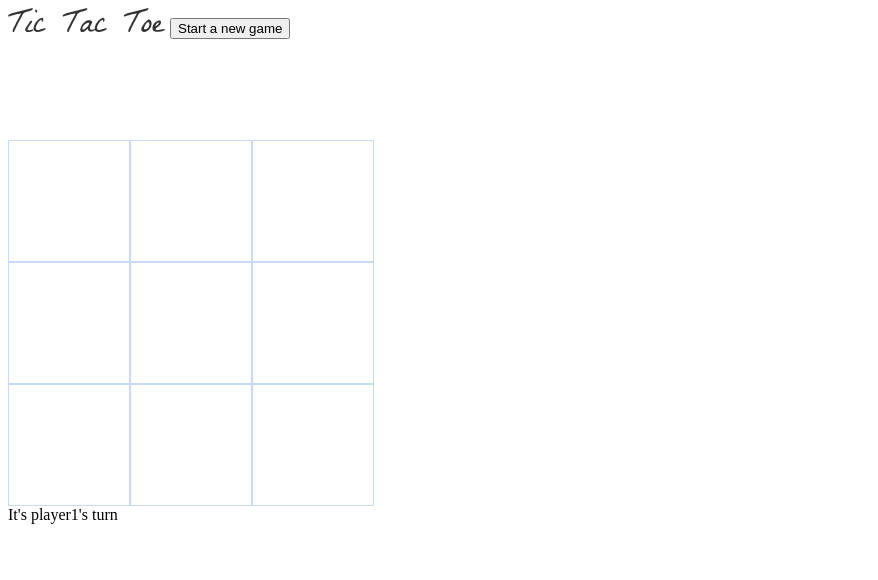
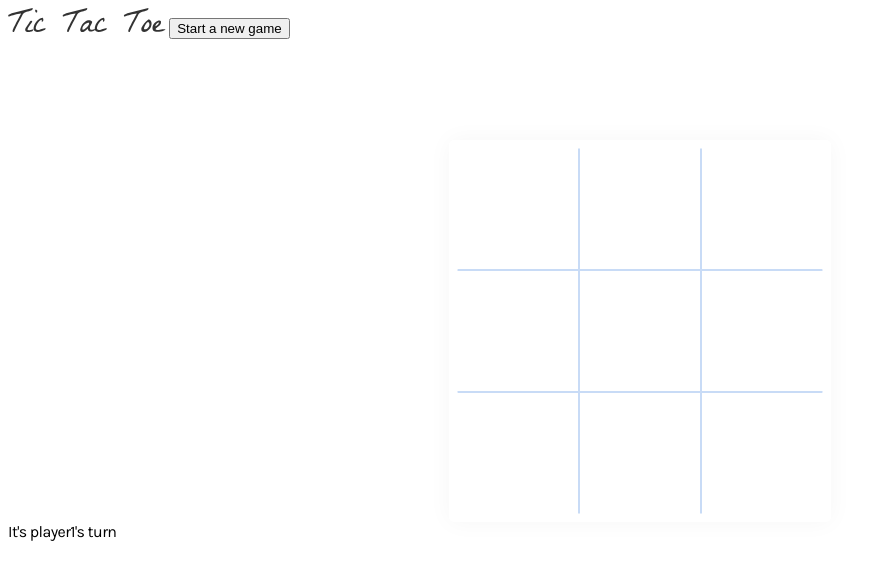
Before and after one commit to awkircher/tictactoe, a plain HTML site: page index.html in a window 1280 px wide. Both pictures are taken after a click on the button "Start Playing". Shown: the whole page, without its empty margins (0-878 px from the left). Drawn offline with Linux system fonts and the light colour scheme; a web font is replaced by a local one.

Commit message:
Styling and edge cases

```diff
--- a/index.html
+++ b/index.html
@@ -2,7 +2,7 @@
 <html>
     <head>
         <title>Tic Tac Toe</title>
-        <link href="https://fonts.googleapis.com/css2?family=La+Belle+Aurore&family=Nunito:wght@400;600&display=swap" rel="stylesheet">
+        <link href="https://fonts.googleapis.com/css2?family=Karla&display=swap" rel="stylesheet">
         <link href="styles.css" rel="stylesheet">
     </head>
     <body>
@@ -21,15 +21,15 @@
             </form>
         </div>
         <div id="gameboard">
-            <div data-index="0" class="board available"></div>
-            <div data-index="1" class="board available"></div>
-            <div data-index="2" class="board available"></div>
-            <div data-index="3" class="board available"></div>
-            <div data-index="4" class="board available"></div>
-            <div data-index="5" class="board available"></div>
-            <div data-index="6" class="board available"></div>
-            <div data-index="7" class="board available"></div>
-            <div data-index="8" class="board available"></div>
+            <div data-index="0" class="available cursorX"></div>
+            <div data-index="1" class="available cursorX"></div>
+            <div data-index="2" class="available cursorX"></div>
+            <div data-index="3" class="available cursorX"></div>
+            <div data-index="4" class="available cursorX"></div>
+            <div data-index="5" class="available cursorX"></div>
+            <div data-index="6" class="available cursorX"></div>
+            <div data-index="7" class="available cursorX"></div>
+            <div data-index="8" class="available cursorX"></div>
         </div>
         <div id="currentPlayer"></div>
         <div id="gameOver"></div>
--- a/script2.js
+++ b/script2.js
@@ -3,11 +3,13 @@ const Game = (function() {
     const player2 = Player();
     player1.marker = "X";
     player2.marker = "O";
+    let count = 0; //declared here so we can reset it when the game starts
     const start = function(event) {
         event.preventDefault();
         const element = event.target;
         player1.name = element[0].value;
         player2.name = element[1].value;
+        count = 0;
         console.log("you called start.");
     };
     const getPlayer = function(number) {
@@ -16,7 +18,6 @@ const Game = (function() {
         } return player2;
     };
     const countCreator = () => { //object prototype that can count up
-        let count = 0;
         return () => {
             count++;
             console.log(`count is ${count}`);
@@ -25,16 +26,12 @@ const Game = (function() {
             } return "X";
         };
     };
-
     const countTurn = countCreator(); //keep track of turns by calling countTurn()
-
-    const play = function(event) {
-        const element = event.target;
+    const play = function(element) {
         const whoseTurn = countTurn(); //returns X or O
         console.log(`board position is ${element.dataset.index}`);
         return [whoseTurn, element.dataset.index];
     }
-
     const threeInARow = [
         ['0','1','2'], //top row
         ['3','4','5'], //mid row
@@ -71,7 +68,6 @@ const Game = (function() {
         check = itemsToCheck.some((isWinner), currentBoard);
         return check; //true or false
     };
-
     return {start, getPlayer, play, winner};
 });
 
@@ -108,10 +104,17 @@ const Board = (function() {
 })();
 
 const View = (function() {
-    const showPlayer = function(player) {
-        console.log("you called showPlayer. player is " + player);
+    const setPlayer = function(marker, player1, player2) {
+        console.log(`you called setPlayer. marker is ${marker}, player1 is ${player1}, player2 is ${player2}`);
         const element = document.querySelector("#currentPlayer");
-        return element.textContent=`It's ${player.name}'s turn`;
+        const space = document.querySelectorAll("#gameboard div");
+        if (marker === 'X') {
+            return element.textContent=`It's ${player1.name}'s turn`;
+        } else {
+            space.classList.toggle("cursorX");
+            space.classList.toggle("cursorO");
+            return element.textContent=`It's ${player2.name}'s turn`;
+        }
     };
     const gameOver = function(marker, player1, player2) {
         console.log(`you called gameOver. marker is ${marker}`);
@@ -122,18 +125,25 @@ const View = (function() {
             return element.textContent=`Game over! ${player2.name} wins`
         };
     };
-    const fillBoard = (spaces) => {
+    const update = (action, spaces) => {
         spaces.forEach((element, index) => {
             const space = document.querySelector(`#gameboard div[data-index='${index}']`);
-            if (element != "") {
-                space.classList.add(`marker${element}`);
-                space.classList.add("selected");
-                space.classList.remove("available");
-            } else {
-                space.classList.add("available");
-            };
+            if (action == 'fill') {
+                if (element != "") {
+                    space.classList.add(`marker${element}`);
+                    space.classList.add('selected');
+                    space.classList.remove("available");
+                } else {
+                    space.classList.add('available');
+                };
+            } else if (action == 'clear') {
+                space.classList = "";
+                space.classList.add('available');
+            } else { //action == 'disable'
+                space.classList.add('selected');
+            }
         });
-    }
+    };
     const toggleVisibility = () => {
         form.classList.toggle('hidden');
         restart.classList.toggle('hidden');
@@ -141,7 +151,7 @@ const View = (function() {
     const resetForm = () => {
         form.reset();
     }
-    return {showPlayer, fillBoard, toggleVisibility, resetForm, gameOver};
+    return {setPlayer, update, toggleVisibility, resetForm, gameOver};
 });
 
 const game = Game();
@@ -151,8 +161,8 @@ const restart = document.querySelector("#restart");
 const boardDom = document.querySelector("#gameboard");
 function setupGame(event) {
     game.start(event);
-    view.fillBoard(Board.spaces);
-    view.showPlayer(game.getPlayer(1));
+    view.update('fill', Board.spaces);
+    view.setPlayer('X', game.getPlayer(1), game.getPlayer(2));
     view.toggleVisibility();
 };
 function playTurn(event) {
@@ -161,13 +171,15 @@ function playTurn(event) {
         event.preventDefault();
         return false;
     } else {
-        const turn = game.play(event); //turn will equal an array with a marker and a board position
+        const turn = game.play(element); //turn will equal an array with a marker and a board position
         const update = Board.update(turn);
         console.log(update);
-        view.fillBoard(Board.spaces);
+        view.setPlayer(turn[0], game.getPlayer(1), game.getPlayer(2))
+        view.update('fill', Board.spaces);
         const won = game.winner(turn[1], Board.spaces);
         if (won) {
-            view.gameOver(turn[0], game.getPlayer(1), game.getPlayer(2)); //pass the last marker played
+            view.gameOver(turn[0], game.getPlayer(1), game.getPlayer(2)); //passes the last marker played
+            view.update('disable', Board.spaces);
         }
     }
 };
@@ -175,7 +187,7 @@ function playNew(event) {
     Board.clear();
     view.resetForm();
     view.toggleVisibility();
-    view.fillBoard(Board.spaces); //this needs to remove old marker classes if being called after .clear()
+    view.update('clear', Board.spaces);
 }
 
 form.addEventListener("submit", setupGame);
--- a/styles.css
+++ b/styles.css
@@ -1,15 +1,22 @@
+body {
+    font-family: 'Karla', sans-serif;
+    letter-spacing: -0.6px;
+}
+
 .hidden {
     visibility: hidden;
 }
 
-.board {
-    width: 122px;
-    height: 122px;
+.available {
+    cursor: default;
 }
 
-.available:hover {
-    cursor: pointer;
-    background-color: #c8dbf6;
+.availableX {
+    cursor: url('images/markerX.svg'), auto;
+}
+
+.availableO {
+    cursor: url('images/markerO.svg'), auto;
 }
 
 .selected:hover {
@@ -31,13 +38,60 @@
 }
 
 #gameboard {
-    width: 372px;
-    height: 366px;
     display: flex;
     flex-flow: wrap;
+    width: 366px;
+    height: 366px;
+    padding: 8px;
+    margin: auto;
+    box-shadow: 0px 0px 24px rgba(0,0,0,0.04);
+    border-radius: 5px;
 }
 
 #gameboard div {
+    width: 122px;
+    height: 122px;
     box-sizing: border-box;
-    border: thin solid #c8dbf6;
+    border-radius: 0px;
+    border: 1px solid #c8dbf6;
 }
+
+#gameboard div:nth-of-type(1) {
+    border-radius: 5px 0 0 0;
+    border-top: 1px solid white;
+    border-left: 1px solid white;
+}
+
+#gameboard div:nth-of-type(2) {
+    border-top: 1px solid white;
+}
+
+#gameboard div:nth-of-type(3) {
+    border-radius: 0 5px 0 0;
+    border-top: 1px solid white;
+    border-right: 1px solid white;
+}
+
+#gameboard div:nth-of-type(4) {
+    border-left: 1px solid white;
+}
+
+#gameboard div:nth-of-type(6) {
+    border-right: 1px solid white;
+}
+
+#gameboard div:nth-of-type(7) {
+    border-radius: 0 0 0 5px;
+    border-left: 1px solid white;
+    border-bottom: 1px solid white;
+}
+
+#gameboard div:nth-of-type(8) {
+    border-bottom: 1px solid white;
+}
+
+#gameboard div:nth-of-type(9) {
+    border-radius: 0 0 5px 0;
+    border-right: 1px solid white;
+    border-bottom: 1px solid white;
+}
```
